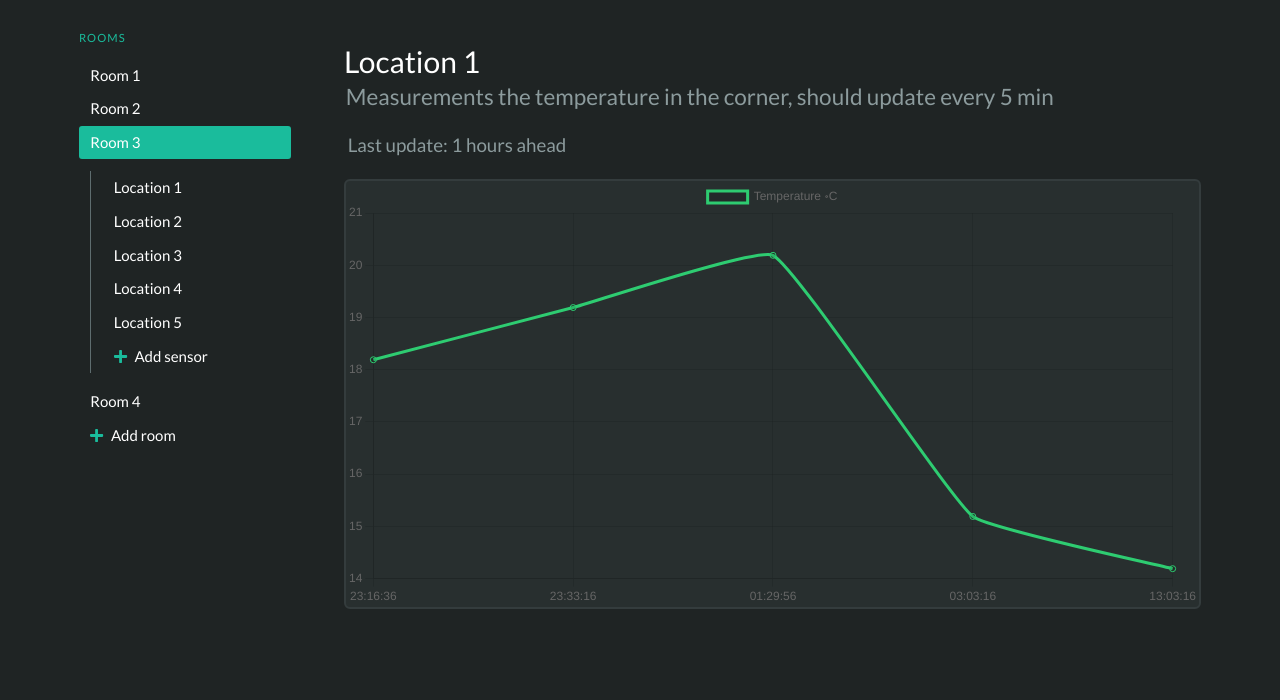
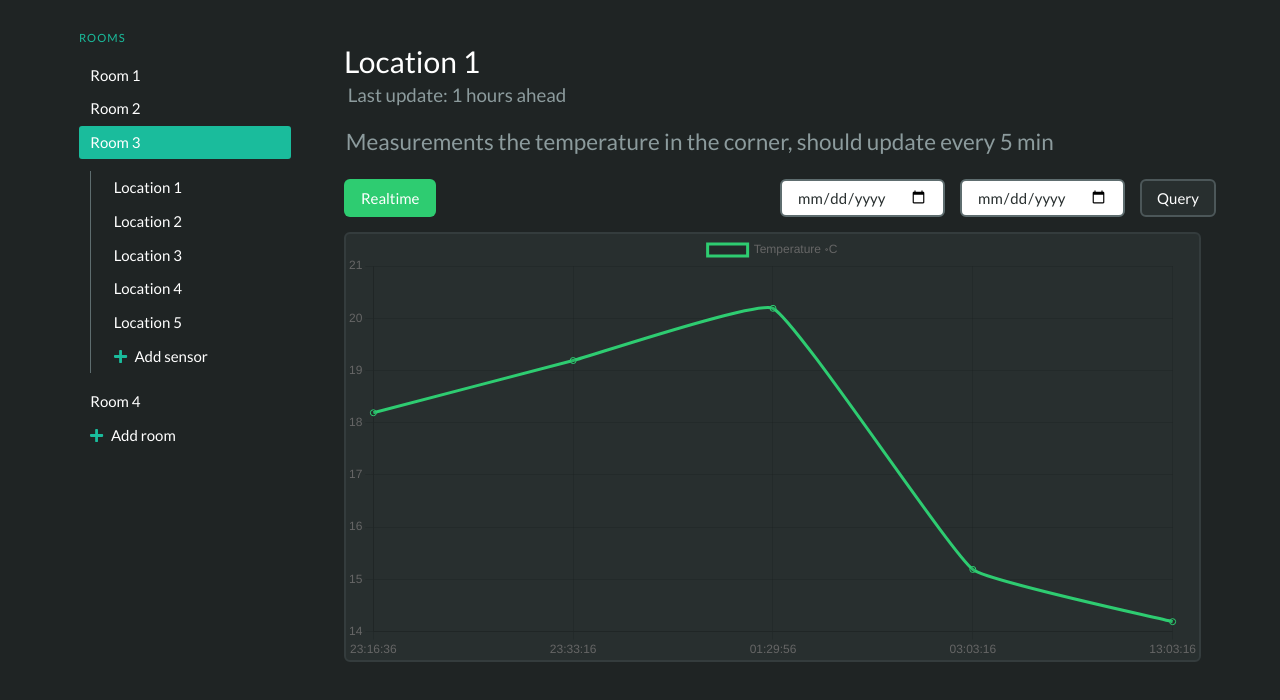
Before and after one commit to FrancoRosa/room-sensors, a React (Create React App) app: page /sensor in a window 1280 px wide. Shown: the top 700 px of the page. Built offline with nearby package versions, Linux system fonts and the light colour scheme.

Commit message:
Add query funtionality

```diff
--- a/src/components/Sensor.jsx
+++ b/src/components/Sensor.jsx
@@ -1,7 +1,10 @@
+import { useState } from 'react';
 import { Line } from 'react-chartjs-2'
 import { timeFromNow, toDateTime, toTime } from '../js/helpers';
 
 const Sensor = () => {
+  const [realtime, setRealtime] = useState(true);
+
   const initialData = (labels, data) => ({
     labels,
     datasets: [{
@@ -41,14 +44,19 @@ const Sensor = () => {
 
   const data = measurements.map(measurement => measurement.value)
 
-  console.log(labels)
-  console.log(data)
-
   return (
     <div className="column">
       <p className="title is-3 mt-4 ml-2">{sensor.name}</p>
+      <p className="subtitle is-5 ml-4">Last update: {timeFromNow(sensor.last_update)}</p>
       <p className="subtitle is-4 ml-3">{sensor.description}</p>
-      <p className="subtitle is-5 ml-4">Last update: {timeFromNow(sensor.last_update)}</p>
+      <div className="is-flex is-justify-content-space-between">
+        <button className={`button ml-4 ${realtime && 'is-success'}`}>Realtime</button>
+        <div className="is-flex">
+          <input type="date" className="input ml-4" />
+          <input type="date" className="input ml-4" />
+          <button className={`button ml-4 ${!realtime && 'is-success'}`}>Query</button>
+        </div>
+      </div>
       <div className="card m-4">
         <Line data={() => initialData(labels, data)} options={options}/>
       </div>
--- a/src/css/style.css
+++ b/src/css/style.css
@@ -1,5 +1,9 @@
 .is-justify-content-center {
   justify-content: center;
+}
+
+.is-justify-content-space-between	{
+  justify-content: space-between;
 }
 
 .is-align-content-center {
```
